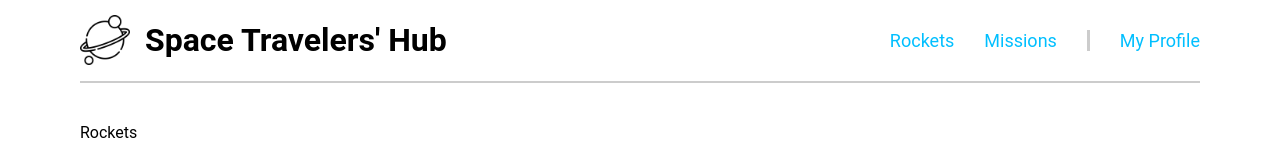
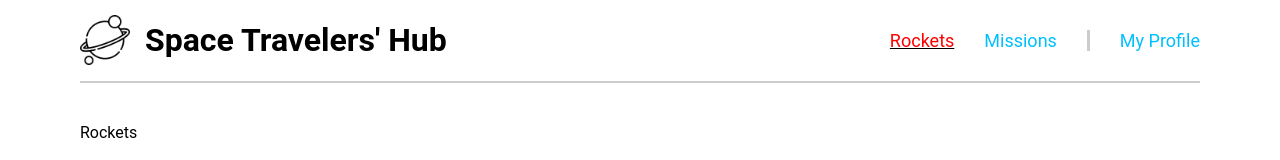
Before and after one commit to whiteWolfx99/React-Capstone-Group, a React (Create React App) app: page / in a window 1280 px wide. Shown: the top 160 px of the page. Built offline with nearby package versions, Linux system fonts and the light colour scheme.

Commit message:
add active route

```diff
--- a/src/Views/Navbar.js
+++ b/src/Views/Navbar.js
@@ -1,19 +1,31 @@
 import React from 'react';
-import { Link } from 'react-router-dom';
+import { Link, useLocation } from 'react-router-dom';
 import planet from '../Assets/Images/planet.png';
 
-const Navbar = () => (
+function Navbar() {
+  const location = useLocation();
+
+  return (
     <div className="navbar">
       <div className="logo">
         <img src={planet} alt="planet" />
         <h1>Space Travelers&apos; Hub</h1>
       </div>
       <div className="nav-links">
+        <div className={location.pathname === '/' ? 'active' : ''}>
           <Link to="/">Rockets</Link>
-      <Link className="link-border" to="/missions">Missions</Link>
+        </div>
+        <div className={location.pathname === '/missions' ? 'active' : ''}>
+          <Link className="link-border" to="/missions">
+            Missions
+          </Link>
+        </div>
+        <div className={location.pathname === '/myprofile' ? 'active' : ''}>
           <Link to="/myprofile">My Profile</Link>
         </div>
       </div>
+    </div>
   );
+}
 
 export default Navbar;
--- a/src/index.css
+++ b/src/index.css
@@ -29,12 +29,12 @@ body {
   font-size: 18px;
 }
 
-.nav-links a:hover {
-  color: rgb(255, 0, 0);
+.active {
+  text-decoration: underline;
 }
 
-.nav-links a:active {
-  color: rgb(0, 191, 255);
+.active a {
+  color: rgb(255, 0, 0);
 }
 
 .link-border {
```
Lines whose indentation alone changed are shown as unchanged.
